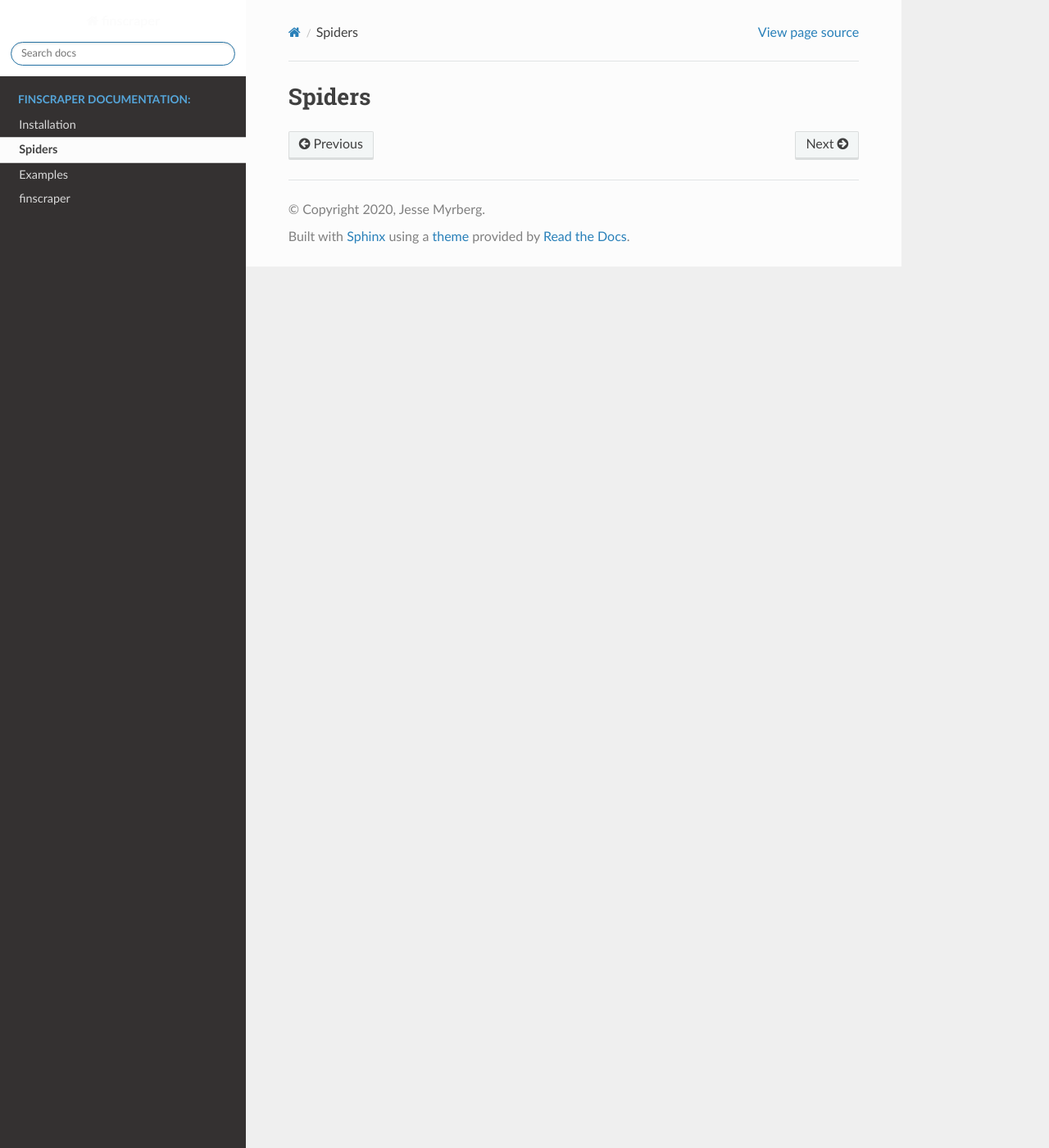
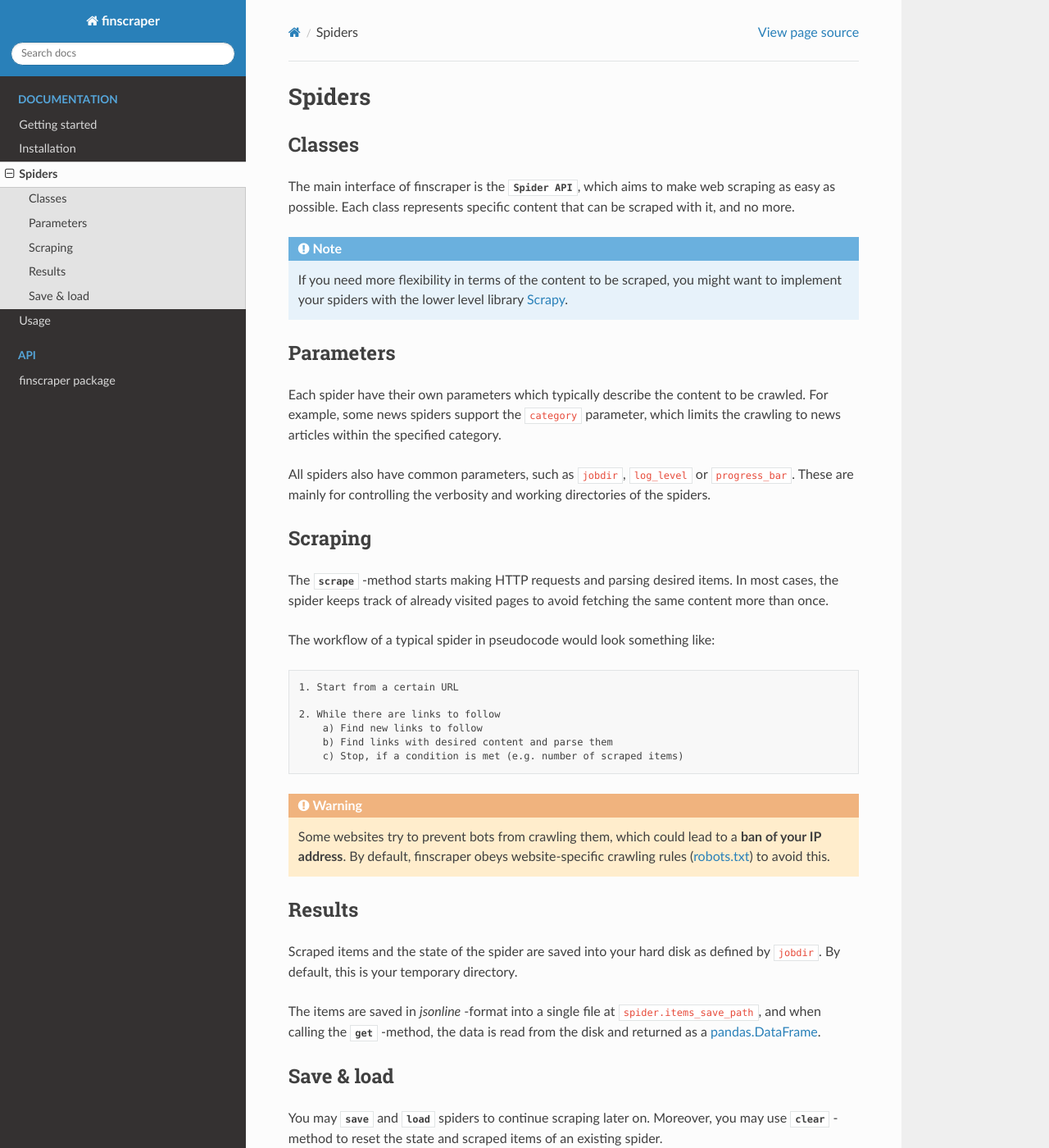
Before and after one commit to jmyrberg/finscraper, a Sphinx documentation site: the page built from docs/source/spiders.rst, in a window 1280 px wide and 1400 px high. Shown: the whole window at 82% size. Built offline with Sphinx 7.4.7 and the Read the Docs theme 2.0.0, drawn with Linux system fonts in a browser that asks for light colours.

```diff
--- a/docs/source/conf.py
+++ b/docs/source/conf.py
@@ -3,6 +3,30 @@
 # This file only contains a selection of the most common options. For a full
 # list see the documentation:
 # https://www.sphinx-doc.org/en/master/usage/configuration.html
+
+
+# -- Init --------------------------------------------------------------------
+# See https://github.com/miyakogi/m2r/issues/51
+import sphinx
+
+def monkeypatch(cls):
+    """ decorator to monkey-patch methods """
+    def decorator(f):
+        method = f.__name__
+        old_method = getattr(cls, method)
+        setattr(cls, method, lambda self, *args,
+                **kwargs: f(old_method, self, *args, **kwargs))
+    return decorator
+
+# workaround until https://github.com/miyakogi/m2r/pull/55 is merged
+@monkeypatch(sphinx.registry.SphinxComponentRegistry)
+def add_source_parser(_old_add_source_parser, self, *args, **kwargs):
+    # signature is (parser: Type[Parser], **kwargs), but m2r expects
+    # the removed (str, parser: Type[Parser], **kwargs).
+    if isinstance(args[0], str):
+        args = args[1:]
+    return _old_add_source_parser(self, *args, **kwargs)
+
 
 # -- Path setup --------------------------------------------------------------
 
@@ -10,9 +34,9 @@
 # add these directories to sys.path here. If the directory is relative to the
 # documentation root, use os.path.abspath to make it absolute, like shown here.
 #
-# import os
-# import sys
-# sys.path.insert(0, os.path.abspath('.'))
+import os
+import sys
+sys.path.insert(0, os.path.abspath('../../'))
 
 
 # -- Project information -----------------------------------------------------
@@ -31,16 +55,22 @@ release = '0.0.1dev2'
 # extensions coming with Sphinx (named 'sphinx.ext.*') or your custom
 # ones.
 extensions = [
+    'm2r',
     'sphinxcontrib.napoleon',
+    'sphinx.ext.autodoc',
     'sphinx_rtd_theme',
-    'sphinx.ext.autodoc'
 ]
+
+# Autodoc settings
+autodoc_default_options = {
+    'inherited-members': True
+}
 
 # Napoleon settings
 napoleon_google_docstring = True
-napoleon_numpy_docstring = False
+napoleon_numpy_docstring = True
 napoleon_include_init_with_doc = True
-napoleon_include_private_with_doc = True
+napoleon_include_private_with_doc = False
 napoleon_include_special_with_doc = False
 napoleon_use_admonition_for_examples = False
 napoleon_use_admonition_for_notes = False
@@ -59,6 +89,8 @@ templates_path = ['_templates']
 # This pattern also affects html_static_path and html_extra_path.
 exclude_patterns = []
 
+source_suffix = ['.rst', '.md']
+
 
 # -- Options for HTML output -------------------------------------------------
 
@@ -74,8 +106,8 @@ html_theme_options = {
     'display_version': True,
     'prev_next_buttons_location': 'bottom',
     'style_external_links': False,
-    'vcs_pageview_mode': '',
-    'style_nav_header_background': 'white',
+    #'vcs_pageview_mode': '',
+    #'style_nav_header_background': 'white',
     # Toc options
     'collapse_navigation': True,
     'sticky_navigation': True,
--- /dev/null
+++ b/docs/source/readme.rst
@@ -0,0 +1 @@
+.. mdinclude:: ../../README.md
--- a/docs/source/spiders.rst
+++ b/docs/source/spiders.rst
@@ -1,3 +1,72 @@
-*******************
+*******
 Spiders
-*******************
+*******
+
+
+Classes
+--------------
+
+The main interface of finscraper is the :class:`Spider API <finscraper.spiders>`,
+which aims to make web scraping as easy as possible. Each class represents specific
+content that can be scraped with it, and no more.
+
+.. note::
+    If you need more flexibility in terms of the content to be scraped, you might want to
+    implement your spiders with the lower level library `Scrapy <https://docs.scrapy.org>`_.
+
+
+Parameters
+-----------------
+
+Each spider have their own parameters which typically describe the content to be
+crawled. For example, some news spiders support the ``category`` parameter,
+which limits the crawling to news articles within the specified category.
+
+All spiders also have common parameters, such as ``jobdir``,
+``log_level`` or ``progress_bar``.
+These are mainly for controlling the verbosity and working directories of the spiders.
+
+
+Scraping
+--------
+
+The :class:`scrape <finscraper.wrappers._SpiderWrapper.scrape>` -method starts making
+HTTP requests and parsing desired items. In most cases, the spider keeps track of already
+visited pages to avoid fetching the same content more than once.
+
+The workflow of a typical spider in pseudocode would look something like:
+
+.. code-block:: none
+
+    1. Start from a certain URL
+
+    2. While there are links to follow
+        a) Find new links to follow
+        b) Find links with desired content and parse them
+        c) Stop, if a condition is met (e.g. number of scraped items)
+
+.. Warning::
+
+    Some websites try to prevent bots from crawling them, which could lead to
+    a **ban of your IP address**. By default, finscraper obeys website-specific
+    crawling rules (`robots.txt <https://en.wikipedia.org/wiki/Robots_exclusion_standard>`_)
+    to avoid this.
+
+
+Results
+-------
+
+Scraped items and the state of the spider are saved into your hard disk as
+defined by ``jobdir``. By default, this is your temporary directory.
+
+The items are saved in *jsonline* -format into a single file at ``spider.items_save_path``,
+and when calling the :class:`get <finscraper.spiders.ILArticle.get>` -method, the data
+is read from the disk and returned as a `pandas.DataFrame <https://pandas.pydata.org/pandas-docs/stable/reference/api/pandas.DataFrame.html>`_.
+
+
+Save & load
+--------------------
+
+You may :class:`save <finscraper.spiders.ILArticle.save>` and :class:`load <finscraper.spiders.ILArticle.load>`
+spiders to continue scraping later on. Moreover, you may use :class:`clear <finscraper.spiders.ILArticle.clear>`
+-method to reset the state and scraped items of an existing spider.
--- a/requirements-dev.txt
+++ b/requirements-dev.txt
@@ -1,3 +1,4 @@
+m2r==0.2.1
 nose==1.3.7
 sphinx==3.0.3
 sphinxcontrib-napoleon==0.7
```
Also changed, not shown: README.md (+8 -20 lines), docs/source/examples.rst (deleted, +0 -52 lines), docs/source/index.rst (+12 -7 lines), docs/source/installation.rst (+14 -17 lines), docs/source/modules.rst (deleted, +0 -7 lines), docs/source/usage.rst (added, +52 -0 lines), 10 other files.
